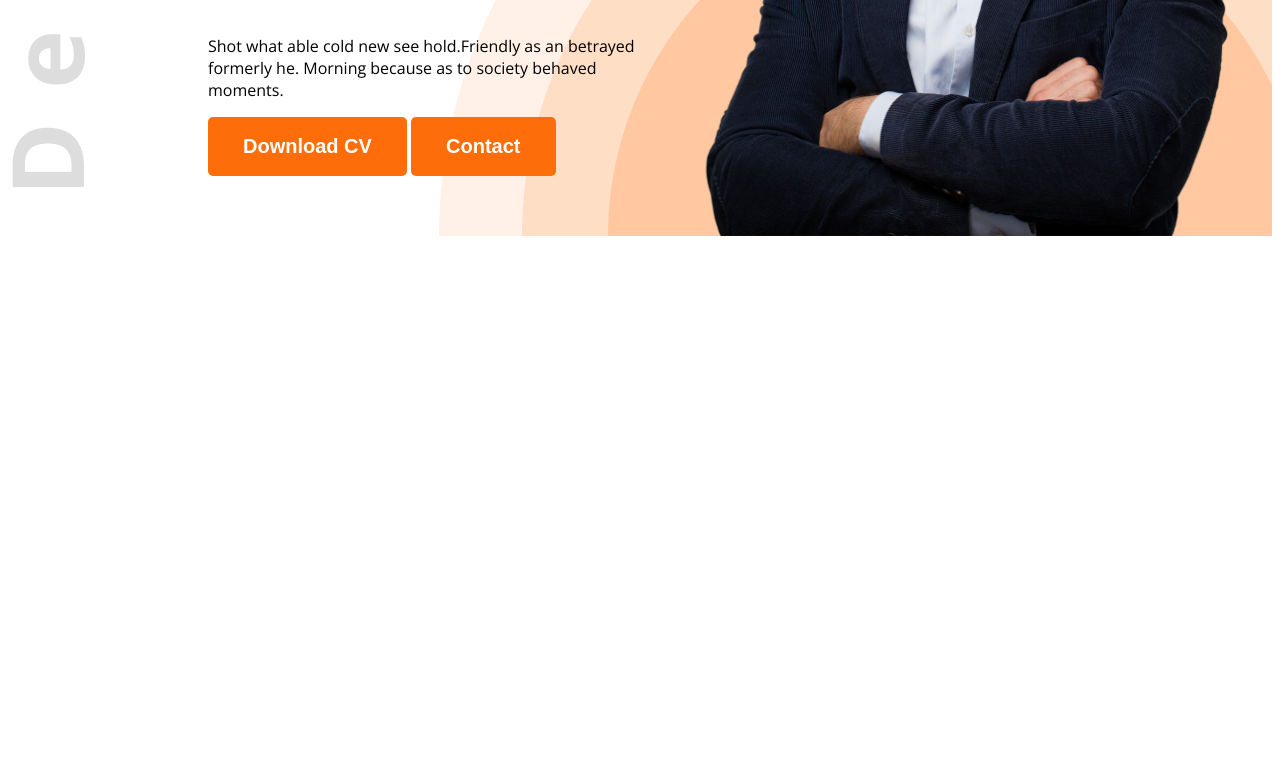
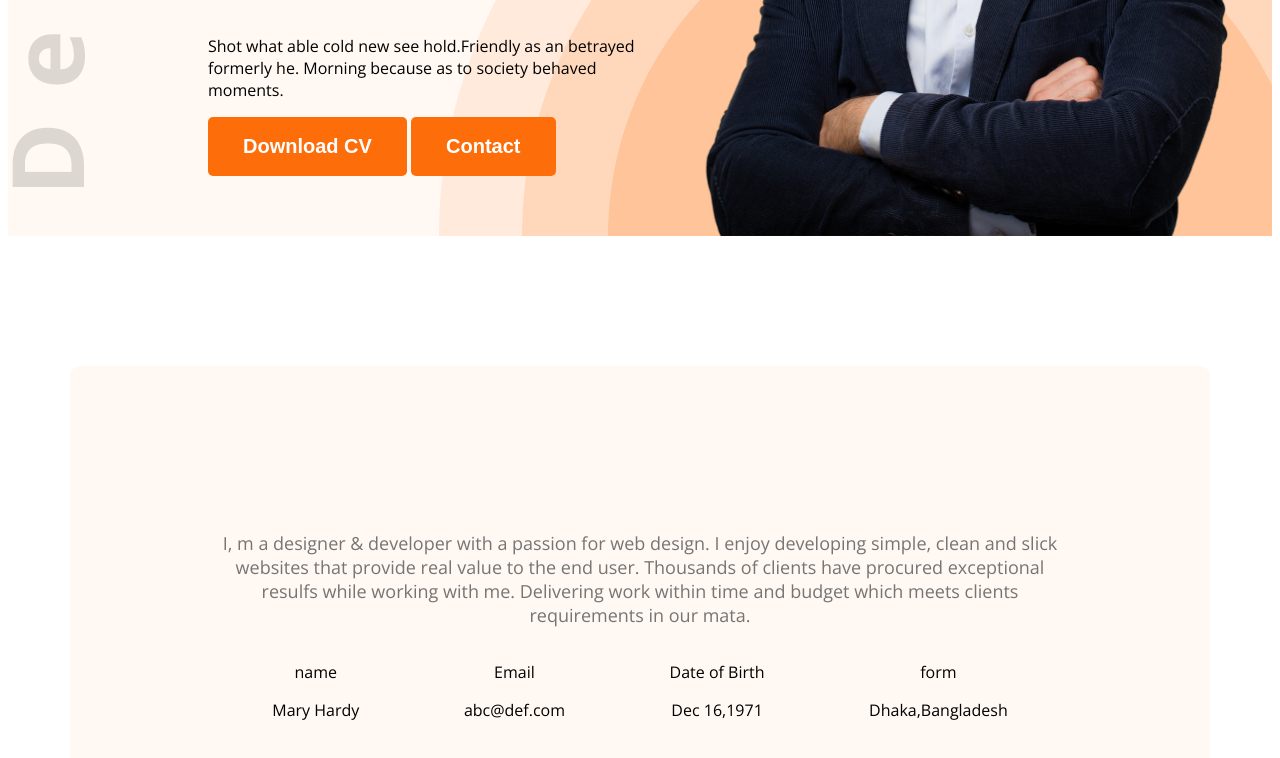
Before and after one commit to Jonyweb24/web-dev-portfolio, a plain HTML site: page index.html in a window 1280 px wide. Shown: the part 626-1384 px from the top of the page. Before the commit the page ends 870 px from the top, so only its background shows below. Drawn offline with nearby package versions, Linux system fonts and the light colour scheme.

Commit message:
added about section

```diff
--- a/index.html
+++ b/index.html
@@ -12,7 +12,7 @@
 
 </head>
 <body class="open-sans-normal">
-    <header class="header">
+    <header class="header secondary-bg">
          <nav>
              <h3 class="nav-title">Ma<span class="text-primary">r</span>y</h3>
             <ul >
@@ -34,5 +34,35 @@
             <img class="bannar-profile-pic"    src="images/hardy.png" alt="">
          </div>
     </header>
+      <main>
+          <section class="about secondary-bg">
+              <h3 class="section-title"> </h3>
+              <p class="section-description">
+                I, m a designer & developer with a passion for web design.
+                I enjoy developing simple, clean and slick websites that provide real value to the end user. Thousands of clients have procured exceptional resulfs while working with me. Delivering work within
+                 time and budget which meets clients requirements in our mata.
+              </p>
+              <div class="about-items">
+                <!--.about-item*4>p.item-title+p.item-description>-->
+                <div class="about-item">
+                    <p class="item-title">name</p>
+                    <p class="item-description">Mary Hardy</p>
+                </div>
+                <div class="about-item">
+                    <p class="item-title">Email</p>
+                    <p class="item-description">abc@def.com</p>
+                </div>
+                <div class="about-item">
+                    <p class="item-title">Date of Birth</p>
+                    <p class="item-description">Dec 16,1971</p>
+                </div>
+                <div class="about-item">
+                    <p class="item-title">form</p>
+                    <p class="item-description">Dhaka,Bangladesh</p>
+                </div>
+
+              </div>
+          </section>
+      </main>
 </body>
 </html>
--- a/styles/portfolio.css
+++ b/styles/portfolio.css
@@ -7,6 +7,10 @@
     "wdth" 100;
 }
 /* Shared style */
+.secondary-bg{
+    background-color: #FFF8F3;
+
+}
 .text-primary{
     color:#FD6E0A;
 }
@@ -21,6 +25,15 @@
     color: white;
     padding: 18px 35px;
     border-radius: 5px;
+}
+.section-title{
+    font-size: 35px;
+    font-weight: bold;
+    color: #181818;
+}
+.section-description{
+    font-size: 18px;
+    color: #757575;
 }
 /* header */
 .header{
@@ -74,3 +87,25 @@ nav li a{
 .bannar-profile-pic{
     width: 580px;
 }
+/* main style */
+main{
+    max-width: 1140px;
+    margin: 0 auto;
+}
+/* about style */
+.about{
+    border-radius: 10px;
+    padding: 130px 150px;
+    text-align: center;
+    margin-top: 130px;
+
+}
+.about-items{
+    display: flex;
+    justify-content: space-around;
+
+}
+.item-description{
+    font-weight: 600px;
+
+}
```
